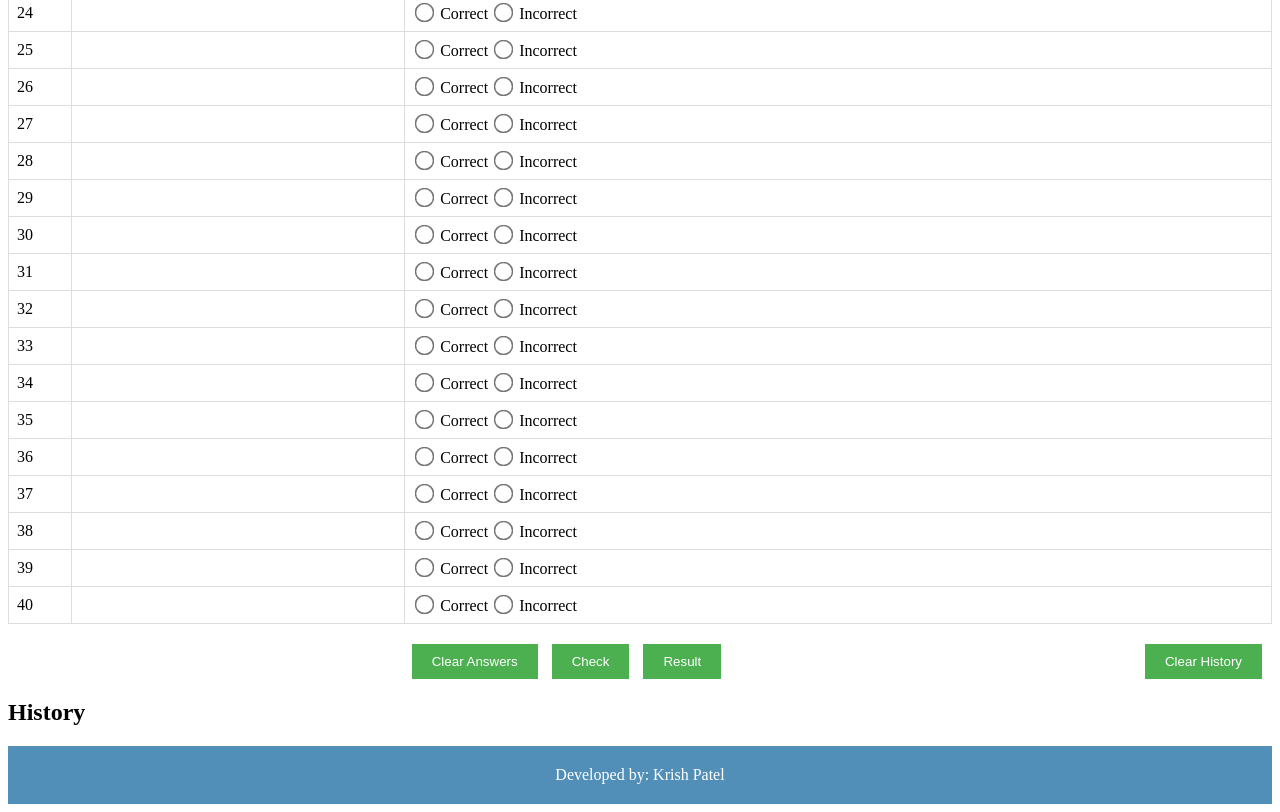
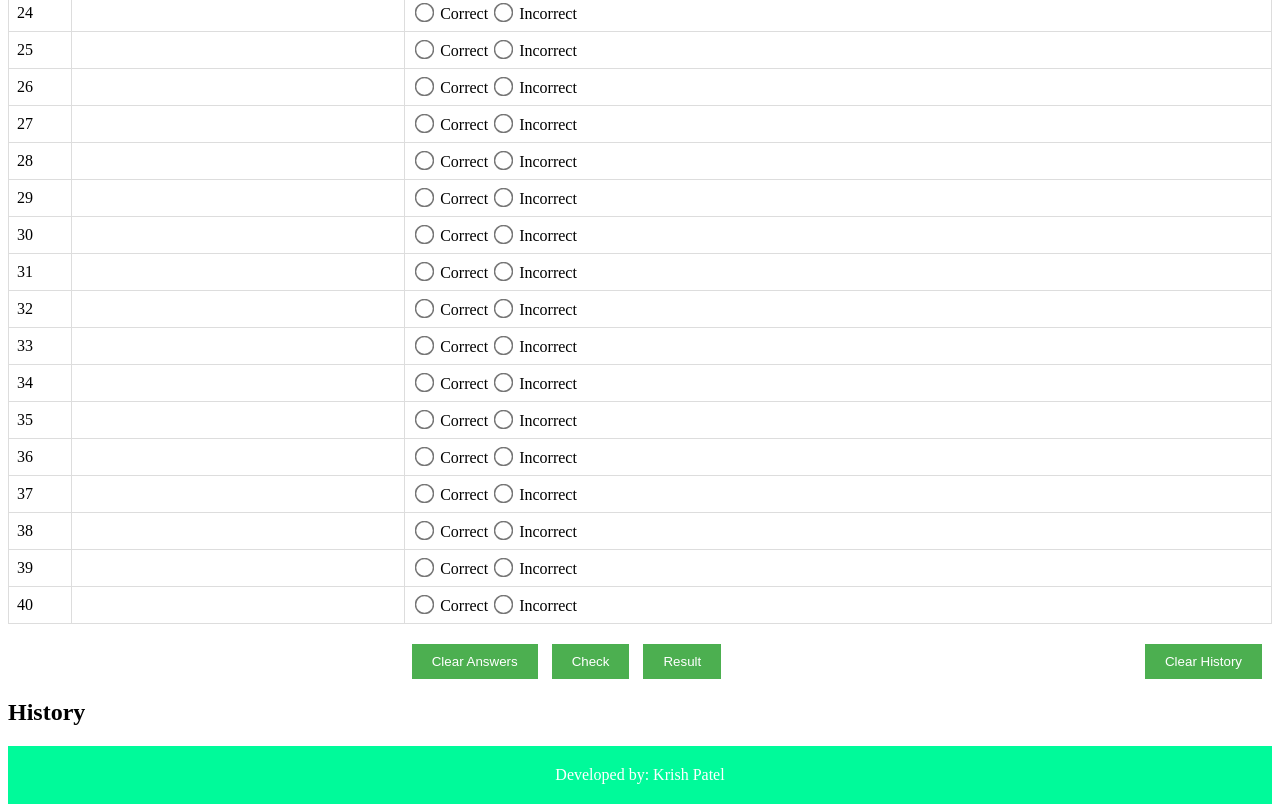
Before and after one commit to xxkrish/IELTS, a plain HTML site: page index.html in a window 1280 px wide. Shown: the part 972-1784 px from the top of the page. Drawn offline with Linux system fonts and the light colour scheme.

Commit message:
Update styles.css

```diff
--- a/styles.css
+++ b/styles.css
@@ -72,7 +72,7 @@ input[type="radio"] {
 }
 
 footer {
-    background-color: #065f9bb2; /* Dark gray background color */
+    background-color: #00FA9A; /* Dark gray background color */
     color: #fff; /* White text color */
     padding: 20px;
     text-align: center;
```
